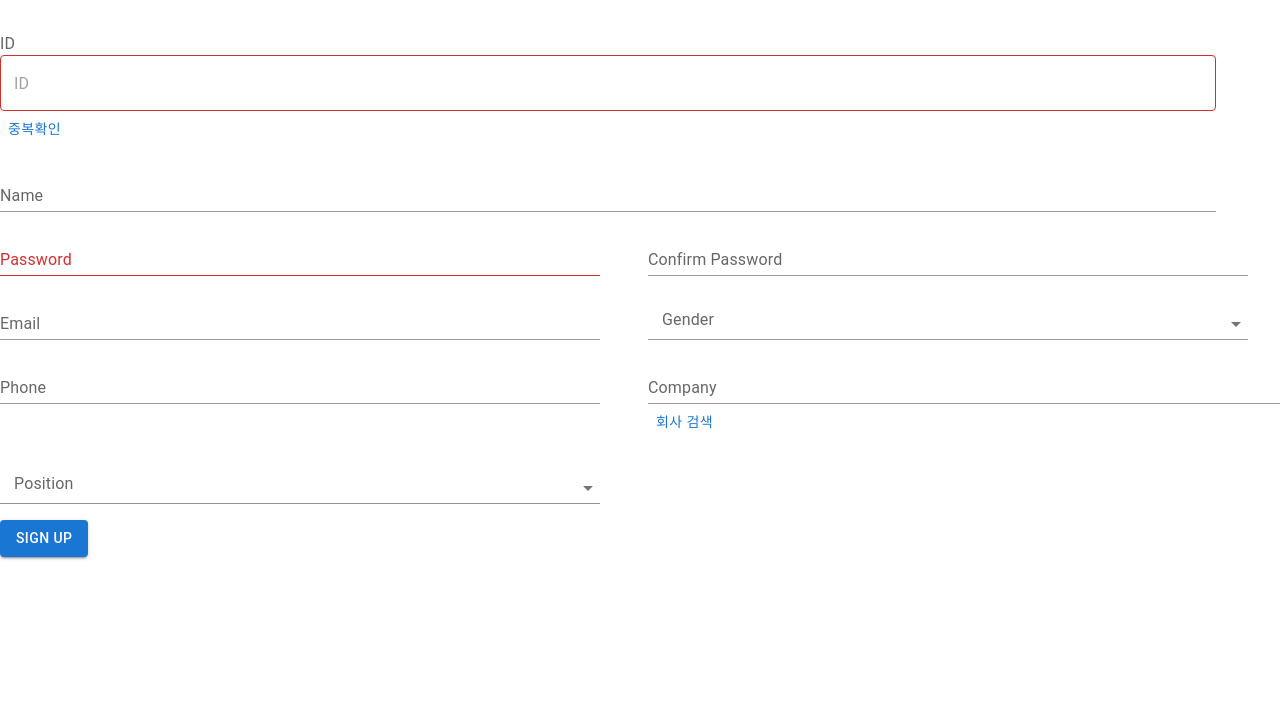
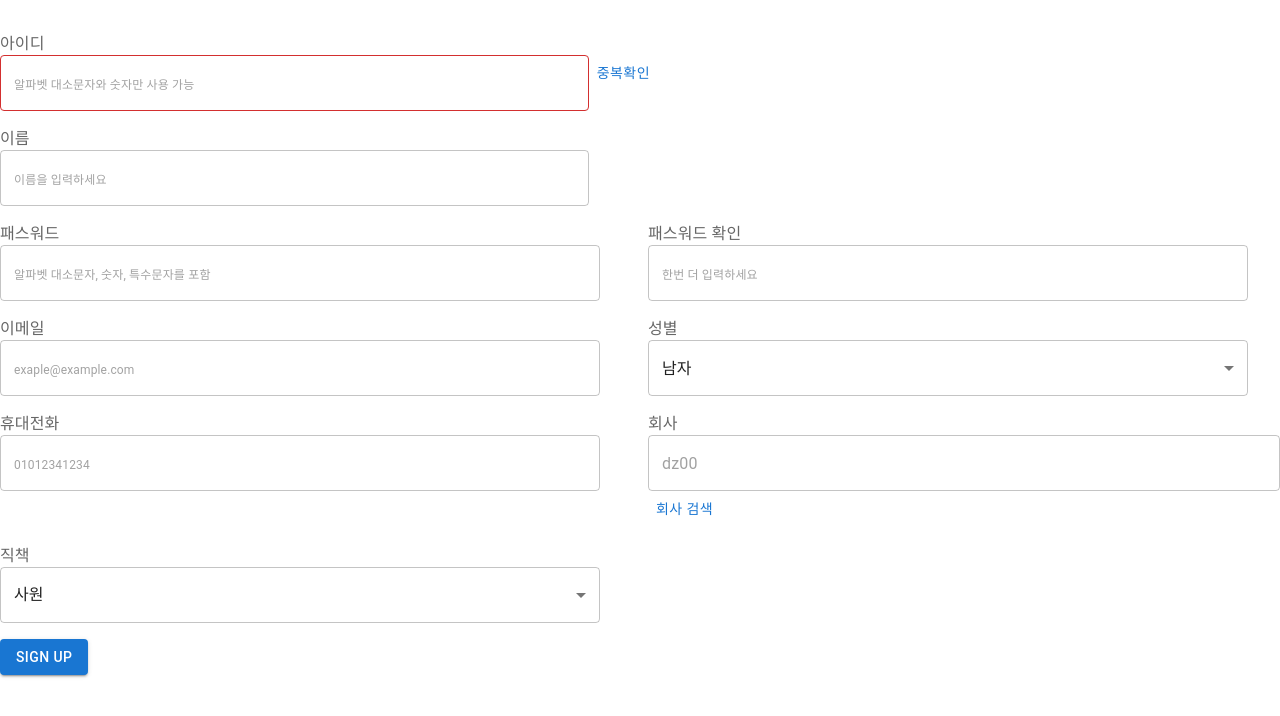
Before and after one commit to Ragoha/AcctMgmt-Frontend, a React (Create React App) app: page /sign in a window 1280 px wide. Shown: the top 716 px of the page. Built offline with nearby package versions, Linux system fonts and the light colour scheme; a web font is replaced by a local one.

Commit message:
fix. 회원가입 로그인 수정

```diff
--- a/package.json
+++ b/package.json
@@ -5,6 +5,7 @@
   "dependencies": {
     "@emotion/react": "^11.11.1",
     "@emotion/styled": "^11.11.0",
+    "@material-ui/core": "^4.12.4",
     "@mui/icons-material": "^5.13.7",
     "@mui/material": "^5.13.7",
     "@mui/x-data-grid": "^6.9.2",
@@ -19,6 +20,7 @@
     "react-scripts": "5.0.1",
     "semantic-ui-css": "^2.5.0",
     "semantic-ui-react": "^2.1.4",
+    "validator": "^13.9.0",
     "web-vitals": "^2.1.4"
   },
   "scripts": {
--- a/src/component/dialog/SignUpDialog.js
+++ b/src/component/dialog/SignUpDialog.js
@@ -5,7 +5,7 @@ import Link from '@mui/material/Link';
 import React, { Component } from 'react';
 import Container from '@mui/material/Container';
 import TextField from '@mui/material';
-
+import SignUpComponent from '../user/SignUpComponent';
 
 class SignUpDialog extends Component {
     constructor(props) {
@@ -38,7 +38,8 @@ class SignUpDialog extends Component {
             marginBottom={'15'}>Sign Up</DialogTitle>
             <DialogContent >
               {/* 다이얼로그 내용 */}
-              <iframe src="/sign" frameBorder="0" width="100%" height="600px" />
+              {/* <iframe src="/sign" frameBorder="0" width="100%" height="600px" /> */}
+              <SignUpComponent handleClose={this.handleClose} />
             </DialogContent>
             <DialogActions>
               <Button onClick={this.handleClose} color="primary">Close</Button>
--- a/src/component/user/SignUpComponent.js
+++ b/src/component/user/SignUpComponent.js
@@ -1,7 +1,8 @@
 import React, { Component } from 'react';
 import { Grid, TextField, Button, FormControl, InputLabel, Select, MenuItem, Dialog, DialogTitle, DialogContent, DialogActions } from '@mui/material';
 import axios from "axios";
-
+import validator from 'validator';
+import { NextPlanSharp } from '@mui/icons-material';
 class SignUpComponent extends Component {
   constructor(props) {
     super(props);
@@ -20,18 +21,84 @@ class SignUpComponent extends Component {
       company: '',
       department: '',
       position: '',
-      isIdDuplicated: false,
-      isAddressDialogOpen: false,
-      isIdValid: false,
+      isIdDuplicated: false,  //중복확인 변수
+      isIdValid: false, // 실시간
       isPasswordValid: false,
       isConfirmPasswordValid: false,
+      value: '',
+      error: false,
+      errorMessage: '',
     };
   }
 
+  handleChange2 = (e) => {
+    const { value } = e.target;
+    const isIdValid = validator.matches(value, /^[a-zA-Z0-9]+$/) || value === ''; // 알파벳 대소문자와 숫자만 사용 가능하거나 값이 비어있을 경우에 유효한 값으로 간주합니다.
+    const isKoreanInput = /[ㄱ-ㅎ|ㅏ-ㅣ|가-힣]/.test(value); // 입력된 값에 한글이 포함되어 있는지 확인합니다.
+    this.setState({ isIdDuplicated: false });
+    this.setState({
+      id: isIdValid ? value : '',
+      // error: !isIdValid,
+      errorMessage: isKoreanInput
+        ? '알파벳 대소문자와 숫자만 사용 가능합니다.'
+        : !isIdValid
+          ? '알파벳 대소문자와 숫자만 사용 가능하며, 4자리 이상 12자리 이하여야 합니다.'
+          : '',
+      isIdValid: isIdValid && !isKoreanInput,
+    });
+  };
+
+
+
   handleChange = (e) => {
     this.setState({ [e.target.name]: e.target.value });
-    this.setState({ isIdDuplicated: false });
+
   };
+
+  handleBlur = () => {
+    const { error, id } = this.state;
+    const isIdValid = validator.matches(
+      id, /^[a-z0-9_-]{2,10}$/);
+    if (!error && id !== '') {
+      this.setState({
+        errorMessage: !isIdValid ? '알파벳 대소문자와 숫자만 사용 가능하며, 4자리 이상 12자리 이하여야 합니다.' : '사용 가능한 양식입니다.',
+      });
+    }
+  };
+
+  handleSubmit = (e) => {
+    e.preventDefault();
+    const { id, name, password, email, gender, phone, company, position } = this.state;
+    const signData = { id, name, password, email, gender, phone, company, position };
+
+    // 폼 필드의 값이 비어있는지 확인
+    if (Object.values(signData).some(value => value === '')) {
+      alert('모든 필드에 값을 입력해주세요.');
+      return;
+    }
+
+    const ACCTMGMT_API_BASE_URL = "http://localhost:8080/acctmgmt";
+    // 회원가입 API 호출
+    axios.post(ACCTMGMT_API_BASE_URL + '/api/signUp', signData, {
+      headers: {
+        'Content-Type': 'application/json',
+      },
+    })
+      .then((response) => {
+        // 회원가입 성공 시 처리 로직
+        alert("회원가입 성공", response);
+        console.log(response.data);
+        this.props.handleClose();
+        // 다이얼로그 창 닫기
+      })
+      .catch((error) => {
+        // 회원가입 실패 시 처리 로직
+        alert("회원가입 실패", error);
+        console.error(error);
+      });
+    // handle form submission logic here
+  };
+
 
   handleIdCheck = (e) => {
     // 중복 확인 로직 처리
@@ -46,58 +113,28 @@ class SignUpComponent extends Component {
         // 아이디 중복일 때 처리 로직
         alert("아이디 중복이요", response);
         console.log(response.data);
-        this.setState({ isIdDuplicated: false });
+        this.setState({
+          isIdDuplicated: false,
+          errorMessage: '중복된 아이디 입니다.',
+        });
       })
       .catch((error) => {
         // 아이디 중복 없을 때 처리 로직
         alert("사용가능한 아이디 입니다.", error);
         console.error(error);
-        this.setState({ isIdDuplicated: true });
-      });
+        this.setState({ isIdDuplicated: true, });
+      })
 
-  };
-
-  handleAddressSearch = () => {
-    // 주소 검색 로직 처리
-    // DB에서 주소를 검색하는 API 호출 등을 수행
-    // 여기에서는 예시로 주소를 무조건 설정
-    this.setState({ address: '서울특별시 강남구' });
-  };
-
-  handleOpenAddressDialog = () => {
-    this.setState({ isAddressDialogOpen: true });
-  };
-
-  handleCloseAddressDialog = () => {
-    this.setState({ isAddressDialogOpen: false });
-  };
-
-  handleChange = (event) => {
-    const { name, value } = event.target;
-    this.setState({ [name]: value });
-  };
-
-  handleIdCheck = () => {
-    // Perform duplicate ID check logic here
-    // ...
-    const isIdDuplicated = false; // Example value, replace with actual logic
-
-    this.setState({ isIdDuplicated });
-  };
-
-  validateId = (id) => {
-    const idRegex = /^[a-zA-Z0-9]+$/;
-    return idRegex.test(id);
   };
 
   validatePassword = (password) => {
     // Add your password validation logic here
     // For example, to check if it has at least 8 characters and contains a special character:
-    // const passwordRegex = /^(?=.*[!@#$%^&*])[a-zA-Z0-9!@#$%^&*]{8,}$/;
-    // return passwordRegex.test(password);
+    const passwordRegex = /^(?=.*[!@#$%^&*])[a-zA-Z0-9!@#$%^&*]{8,}$/;
+    return passwordRegex.test(password);
 
     // For simplicity, let's assume any password longer than 8 characters is valid
-    return password.length >= 8;
+    // return password.length >= 8;
   };
 
   render() {
@@ -111,128 +148,170 @@ class SignUpComponent extends Component {
       phone,
       company,
       position,
+      isIdValid,
       isIdDuplicated,
-      isIdDuplicated2,
+      error, errorMessage,
+
     } = this.state;
-    const isIdValid = this.validateId(id);
+
+
     const isPasswordValid = this.validatePassword(password);
-    const isConfirmPasswordValid = password === confirmPassword;
-    // const displayInline = {
-    //   display:"inline"
-    // const idRegEx = /^[A-Za-z0-9]([-_.]?[A-Za-z0-9])*@[A-Za-z0-9]([-_.]?[A-Za-z0-9])*\.[A-Za-z]{2,3}$/i;
-    // const passwordRegEx = /^[A-Za-z0-9]{8,20}$/
-
-    // }
     return (
-      <form onSubmit={this.handleSubmit} >
+      <form onSubmit={this.handleSubmit}>
         <Grid container spacing={2} marginTop={2}>
           <Grid item xs={12} >
-            <InputLabel>ID</InputLabel>
+            <InputLabel>아이디</InputLabel>
             <TextField
               name="id"
-              placeholder="ID"
-              variant="outlined"//required
-              // color={isIdValid ? 'success' : 'error'}
+              placeholder="알파벳 대소문자와 숫자만 사용 가능"
+              variant="outlined"
               value={id}
-              onChange={this.handleChange}
+              onChange={this.handleChange2}
+              onBlur={this.handleBlur}
+              disabled={error}
+              error={error}
+              helperText={errorMessage}
               sx={{
-                width: '95%',
+                width: '46%',
                 '& .MuiOutlinedInput-notchedOutline': {
                   borderColor: isIdValid ? 'success.main' : 'error.main',
                 },
-                '& .MuiFormHelperText-root': {
-                  color: isIdValid ? 'success.main' : 'error.main',
+                '& .MuiOutlinedInput-input::placeholder': {
+                  fontSize: '12px', // 원하는 폰트 크기로 설정
                 },
               }}
-              // value={id}
-              // onChange={this.handleChange}
-            // error={!isIdValid}
             />
+
+
             <Button onClick={this.handleIdCheck} disabled={isIdDuplicated}>
               중복확인
             </Button>
           </Grid>
           <Grid item xs={12}>
+            <InputLabel>이름</InputLabel>
             <TextField
               name="name"
-              label="Name"
-              variant="standard"
+              placeholder="이름을 입력하세요"
+              variant="outlined"
               color="secondary"
               value={name}
               onChange={this.handleChange}
-              sx={{ width: '95%' }}
+              sx={{
+                width: '46%',
+                '& .MuiOutlinedInput-input::placeholder': {
+                  fontSize: '12px', // 원하는 폰트 크기로 설정
+                },
+              }}
             />
           </Grid>
           <Grid item xs={12} sm={6}>
+            <InputLabel>패스워드</InputLabel>
             <TextField
-              variant="standard"
-              color={isPasswordValid ? 'success' : 'error'}
+              variant="outlined"
+              color="secondary"
               name="password"
-              label="Password"
+              placeholder="알파벳 대소문자, 숫자, 특수문자를 포함"
               type="password"
               value={password}
+              error={password && !isPasswordValid}
+              helperText={
+                password && !isPasswordValid ? (
+                  <>
+                    알파벳 대소문자, 숫자, 특수문자를 포함한<br />8글자 이상을 입력하세요
+                  </>
+                ) : (
+                  ''
+                )
+              }
               onChange={this.handleChange}
-              sx={{ width: '95%' }}
-              error={!isPasswordValid}
+              onBlur={this.handleBlur}
+              sx={{
+                width: '95%', whiteSpace: 'pre-wrap',
+                '& .MuiOutlinedInput-input::placeholder': {
+                  fontSize: '12px', // 원하는 폰트 크기로 설정
+                },
+              }}
             />
           </Grid>
           <Grid item xs={12} sm={6}>
+            <InputLabel>패스워드 확인</InputLabel>
             <TextField
-              variant="standard"
-              color={isConfirmPasswordValid ? 'success' : 'error'}
+              variant="outlined"
+              color={confirmPassword ? (password === confirmPassword ? 'success' : 'error') : 'secondary'}
               name="confirmPassword"
-              label="Confirm Password"
+              placeholder="한번 더 입력하세요"
               type="password"
               value={confirmPassword}
               onChange={this.handleChange}
-              sx={{ width: '95%' }}
-              error={!isConfirmPasswordValid}
+              onBlur={this.handleBlur}
+              sx={{
+                width: '95%',
+                '& .MuiOutlinedInput-input::placeholder': {
+                  fontSize: '12px', // 원하는 폰트 크기로 설정
+                },
+              }}
+              error={confirmPassword && password !== confirmPassword}
+              helperText={confirmPassword && password !== confirmPassword ? '비밀번호가 일치하지 않습니다.' : ''}
             />
           </Grid>
           <Grid item xs={12} sm={6}>
+            <InputLabel>이메일</InputLabel>
             <TextField
-              variant="standard"
+              variant="outlined"
               color="secondary"
               name="email"
-              label="Email"
+              placeholder="exaple@example.com"
               type="email"
               value={email}
               onChange={this.handleChange}
-              sx={{ width: '95%' }}
+              sx={{
+                width: '95%',
+                '& .MuiOutlinedInput-input::placeholder': {
+                  fontSize: '12px', // 원하는 폰트 크기로 설정
+                },
+              }}
             />
           </Grid>
           <Grid item xs={12} sm={6}>
-            <FormControl sx={{ width: '95%' }}>
-              <InputLabel>Gender</InputLabel>
+          <InputLabel>성별</InputLabel>
+            <FormControl sx={{ width: '95%',}}>
               <Select
-                variant="standard"
+                variant="outlined"
                 color="secondary"
                 name="gender"
-                value={gender}
+                value='male'
                 onChange={this.handleChange}
               >
-                <MenuItem value="male">Male</MenuItem>
-                <MenuItem value="female">Female</MenuItem>
+                <MenuItem value="male">남자</MenuItem>
+                <MenuItem value="female">여자</MenuItem>
               </Select>
             </FormControl>
           </Grid>
           <Grid item xs={12} sm={6}>
+            <InputLabel>휴대전화</InputLabel>
             <TextField
-              variant="standard"
+              variant="outlined"
               color="secondary"
               name="phone"
-              label="Phone"
+              placeholder="01012341234"
               value={phone}
               onChange={this.handleChange}
-              sx={{ width: '95%' }}
+              sx={{
+                width: '95%',
+                '& .MuiOutlinedInput-input::placeholder': {
+                  fontSize: '12px', // 원하는 폰트 크기로 설정
+                },
+              }}
             />
           </Grid>
+
           <Grid item xs={12} sm={6}>
+            <InputLabel>회사</InputLabel>
             <TextField
-              variant="standard"
+              variant="outlined"
               color="secondary"
               name="company"
-              label="Company"
+              placeholder="dz00"
               value={company}
               onChange={this.handleChange}
               fullWidth
@@ -242,13 +321,15 @@ class SignUpComponent extends Component {
             </Button>
           </Grid>
           <Grid item xs={12} sm={6}>
-            <FormControl sx={{ width: '95%' }}>
-              <InputLabel>Position</InputLabel>
+          <InputLabel>직책</InputLabel>
+            <FormControl
+              sx={{ width: '95%',}}
+            >
               <Select
-                variant="standard"
+                variant="outlined"
                 color="secondary"
                 name="position"
-                value={position}
+                value={'사원'}
                 onChange={this.handleChange}
               >
                 <MenuItem value="사원">사원</MenuItem>
@@ -260,7 +341,7 @@ class SignUpComponent extends Component {
             </FormControl>
           </Grid>
           <Grid item xs={12}>
-            <Button type="submit" variant="contained" color="primary">
+            <Button onClick={this.handleSubmit} variant="contained" color="primary" >
               Sign Up
             </Button>
           </Grid>
```
Also changed, not shown: src/component/user/LoginComponent.js (+31 -18 lines), public/img/back4.jpg (added), 1 other file (tests, documents, lock files or other folders).
